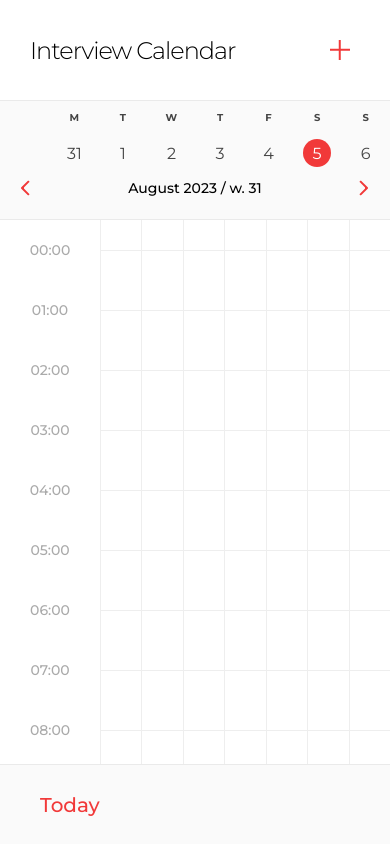
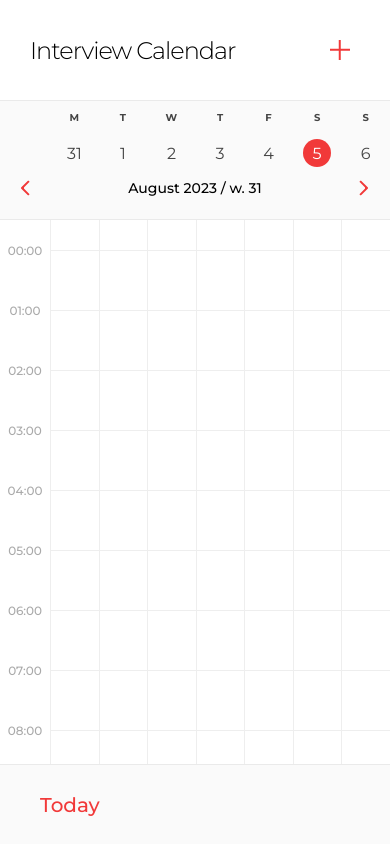
Before and after one commit to Thealekzzz/interview-calendar-frontend, a React (Create React App) app: page / in a window 390 px wide. Built offline with nearby package versions, Linux system fonts and the light colour scheme.

Commit message:
style: add media query

```diff
--- a/src/components/Field.js
+++ b/src/components/Field.js
@@ -40,6 +40,14 @@ const Time = styled.div`
   font-size: 14px;
   font-weight: 500;
   color: #aaa;
+
+  @media ${baseTheme.media.small} {
+    & {
+      grid-template-columns: 50px;
+      font-size: 12px;
+
+    }
+  }
 `;
 
 const times = Array(24).fill(0).map((_, index) => `${index < 10 ? '0' : ''}${index}:00`);
```
